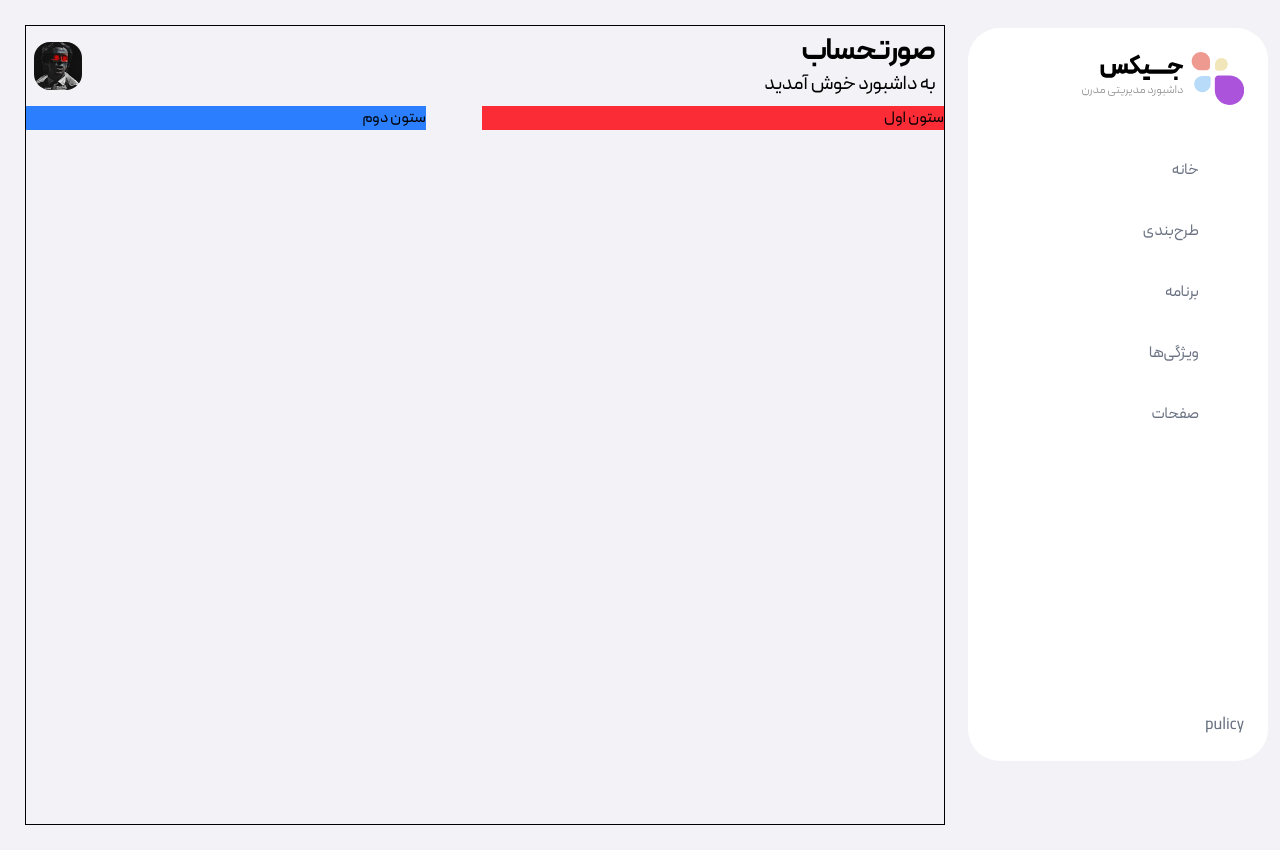
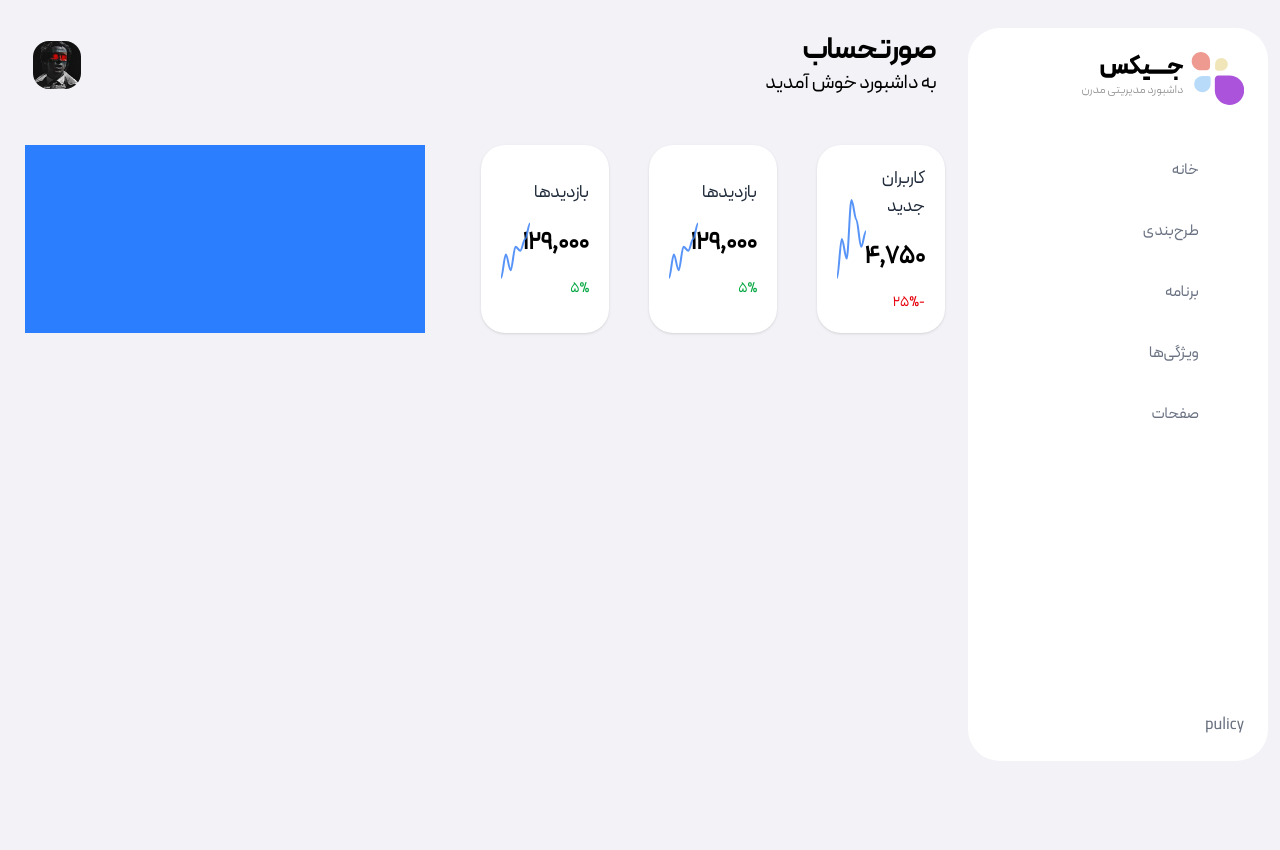
Before and after one commit to amir4976/geex, a Next.js app: page / in a window 1280 px wide. Built offline with nearby package versions, Linux system fonts and the light colour scheme; some icons are missing.

Commit message:
fixing state card with charts

```diff
--- a/package.json
+++ b/package.json
@@ -9,9 +9,11 @@
     "lint": "next lint"
   },
   "dependencies": {
+    "apexcharts": "^5.3.2",
     "iconsax-reactjs": "^0.0.8",
     "next": "15.4.5",
     "react": "19.1.0",
+    "react-apexcharts": "^1.7.0",
     "react-dom": "19.1.0"
   },
   "devDependencies": {
--- a/src/app/page.tsx
+++ b/src/app/page.tsx
@@ -1,12 +1,14 @@
+import StatCard from "@/components/module/index1/Card/StateCard";
 import Title from "@/components/module/title/Title";
 import AccsessBtns from "@/components/template/AccsessBtns/AccsessBtns";
 import MainLayout from "@/layout/MainLayout";
+
 export default function Home() {
   return (
     <>
       <MainLayout>
         {/* محتوای اصلی که اسکرول می‌خوره */}
-        <div className="w-full  border border-black h-screen   ">
+        <div className="w-full   h-screen   ">
           {/* topbar */}
           <div className="flex justify-between items-center p-2 ">
             <Title title="صورتحساب" desc="به داشبورد  خوش آمدید" />
@@ -14,11 +16,28 @@ export default function Home() {
           </div>
           {/* end topbar */}
 
-          <div className="flex gap-14">
-            <div className="flex-1 bg-red-500">ستون اول</div>
-            <div className="min-w-[400px] max-w-[400px]   bg-blue-500">
-              ستون دوم
+          <div className="flex gap-14 mt-10">
+            <div className="flex-1  grid grid-cols-3 gap-10">
+              <StatCard
+                title="کاربران جدید"
+                value={4750}
+                percentage={-25}
+                chartData={[10, 20, 15, 30, 25, 18, 22]}
+              />
+              <StatCard
+                title="بازدیدها"
+                value={129000}
+                percentage={5}
+                chartData={[50, 80, 60, 90, 85, 100, 120]}
+              />
+              <StatCard
+                title="بازدیدها"
+                value={129000}
+                percentage={5}
+                chartData={[50, 80, 60, 90, 85, 100, 120]}
+              />
             </div>
+            <div className="min-w-[400px] max-w-[400px]   bg-blue-500"></div>
           </div>
         </div>
       </MainLayout>
--- /dev/null
+++ b/src/components/module/index1/Card/StateCard.tsx
@@ -0,0 +1,76 @@
+"use client";
+
+import dynamic from "next/dynamic";
+import React from "react";
+import { ApexOptions } from "apexcharts";
+
+// فقط کلاینت‌ساید ایمپورت
+const ApexChart = dynamic(() => import("react-apexcharts"), { ssr: false });
+
+type Props = {
+  title: string;
+  value: number;
+  percentage: number;
+  chartData: number[];
+};
+
+const StatCardWithLineChart: React.FC<Props> = ({
+  title,
+  value,
+  percentage,
+  chartData,
+}) => {
+  const options: ApexOptions = {
+    chart: {
+      type: "line",
+      sparkline: { enabled: true },
+      toolbar: { show: false },
+    },
+    stroke: {
+      curve: "smooth",
+      width: 2,
+    },
+    grid: { show: false },
+    xaxis: {
+      labels: { show: false },
+      axisTicks: { show: false },
+      axisBorder: { show: false },
+    },
+    yaxis: { show: false },
+    dataLabels: { enabled: false },
+    tooltip: { enabled: false },
+    colors: ["#3b82f6"],
+  };
+
+  const series = [
+    {
+      name: "data",
+      data: chartData,
+    },
+  ];
+
+  return (
+    <div className="flex flex-col md:flex-row items-center justify-between bg-white rounded-3xl p-5 shadow-sm w-full">
+           {/* متن سمت راست */}
+      <div className="w-full md:w-2/3 flex flex-col  text-right mt-4 md:mt-0 gap-5">
+        <span className="text-lg text-gray-800">{title}</span>
+        <span className="text-2xl font-bold">{value.toLocaleString("fa-IR")}</span>
+        <span
+          className={`text-sm font-medium ${
+            percentage < 0 ? "text-red-600" : "text-green-600"
+          }`}
+        >
+          {percentage}%
+        </span>
+      </div>
+      {/* چارت سمت چپ */}
+      <div className="w-full md:w-1/3">
+        <ApexChart options={options} series={series} type="line" height={80} />
+      </div>
+
+
+    </div>
+  );
+};
+
+export default StatCardWithLineChart;
--- /dev/null
+++ b/src/components/module/index1/MiniCharts/MiniCharts.tsx
@@ -0,0 +1,38 @@
+"use client";
+
+import React from "react";
+import dynamic from "next/dynamic";
+import { ApexOptions } from "apexcharts";
+
+const ApexChart = dynamic(() => import("react-apexcharts"), { ssr: false });
+
+type Props = {
+  data: number[];
+};
+
+const ChartMinimal: React.FC<Props> = ({ data }) => {
+  const options: ApexOptions = {
+    chart: {
+      type: "bar",
+      toolbar: { show: false },
+      sparkline: { enabled: true }, // مهم: حذف محور و ابزارها
+    },
+    grid: { show: false },
+    xaxis: { labels: { show: false }, axisTicks: { show: false }, axisBorder: { show: false } },
+    yaxis: { show: false },
+    dataLabels: { enabled: false },
+    tooltip: { enabled: false },
+    colors: ["#10b981"], // سبز
+  };
+
+  const series = [
+    {
+      name: "Data",
+      data: data,
+    },
+  ];
+
+  return <ApexChart options={options} series={series} type="bar" height={80} />;
+};
+
+export default ChartMinimal;
```
Also changed, not shown: 1 other file (tests, documents, lock files or other folders).
